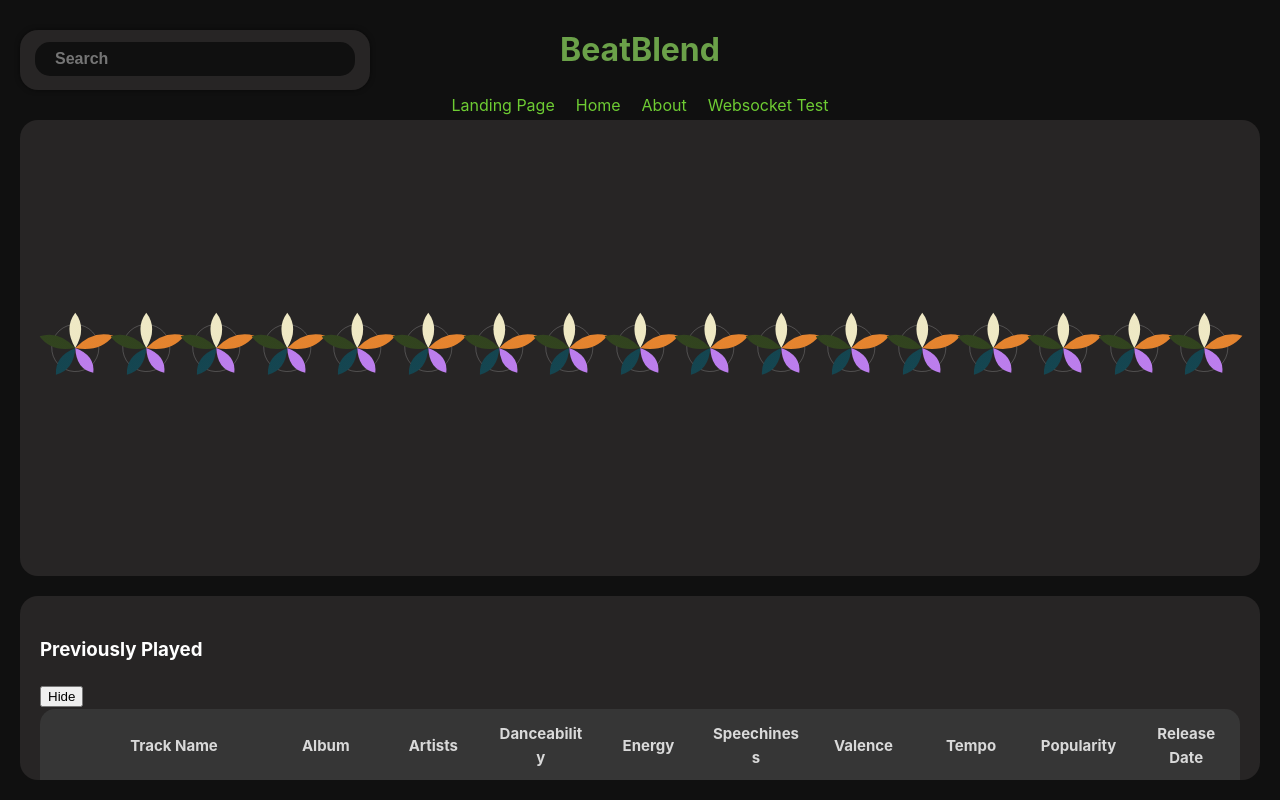
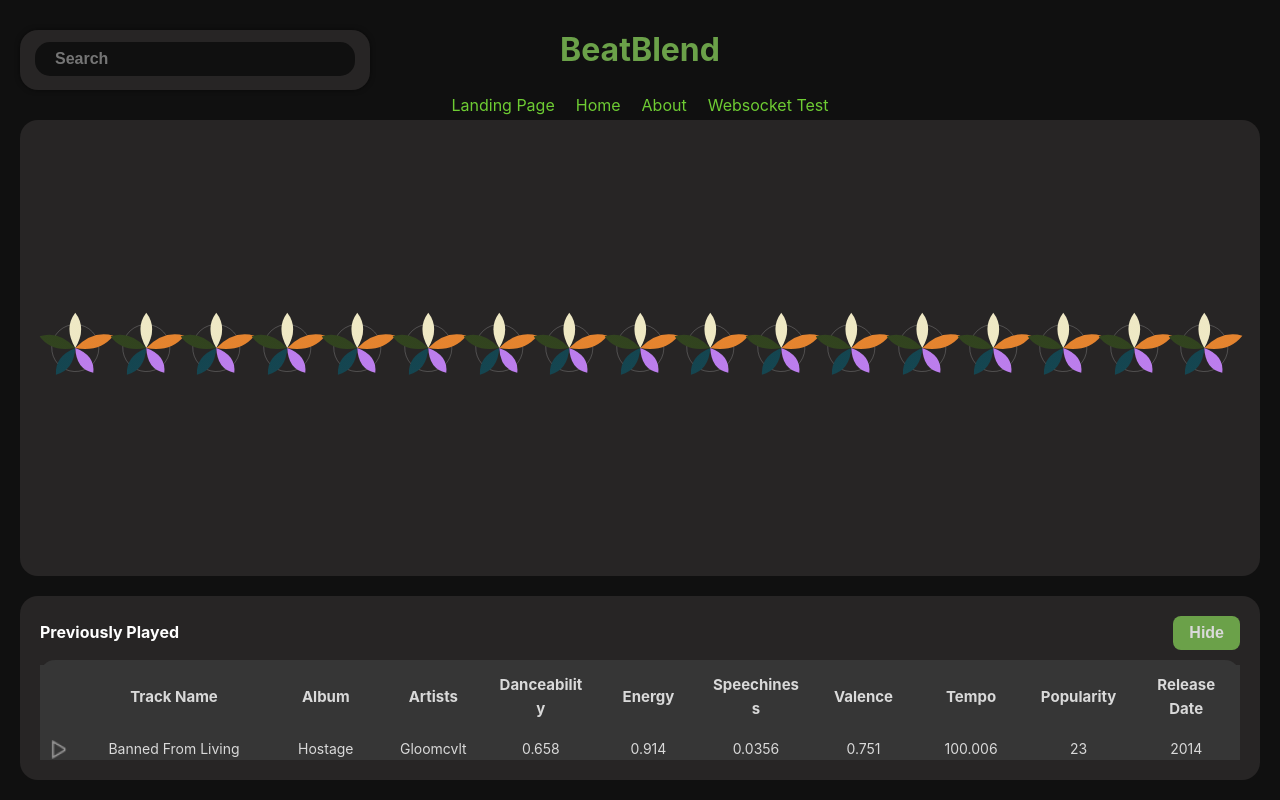
Before and after one commit to SpotifyMasterProject/BeatBlend, a Vue app in the folder client/: page /home in a window 1280 px wide. Both pictures are taken after a click on the button "Show". Built offline with nearby package versions, Linux system fonts and the light colour scheme.

Commit message:
Make header sticky

```diff
--- a/client/src/components/PreviouslyPlayed.vue
+++ b/client/src/components/PreviouslyPlayed.vue
@@ -119,13 +119,12 @@ const songs = ref([
   background-color: #363636;
   padding: 5px 0px 5px 0px;
   border-radius: 15px;
-  overflow: hidden;
+  max-height: 500px;
 }
 
 .song-table {
   width: 100%;
   color: #D9D9D9;
-  overflow: hidden;
 }
 
 .song-table table {
@@ -133,7 +132,6 @@ const songs = ref([
   border-collapse: collapse;
   border-radius: 15px;
   table-layout: fixed;
-  overflow: hidden;
 }
 .song-table th {
   padding: 8px;
@@ -143,6 +141,10 @@ const songs = ref([
   color: #D9D9D9;
   font-size: 15px;
   font-weight: bold;
+  position: sticky;
+  top: 0;
+  background-color: #363636;
+  z-index: 999;
 }
 .song-table td {
   padding: 8px;
--- a/client/src/views/HomeView.vue
+++ b/client/src/views/HomeView.vue
@@ -67,9 +67,58 @@ const flowerData = [
           {{ showPreviouslyPlayed ? "Hide" : "Show" }}
         </button>
       </div>
-      <div v-show="showPreviouslyPlayed">
+      <div v-show="showPreviouslyPlayed" class="table-scroll">
         <PreviouslyPlayed></PreviouslyPlayed>
       </div>
     </div>
   </div>
 </template>
+
+<style scoped>
+
+type2. previously-played.minimized{
+  height: auto;
+}
+.type2 .previously-played .table-header-container {
+  display: flex;
+  flex-direction: row;  /* Aligns the header and button horizontally */
+  align-items: center;
+  justify-content: flex-start;
+  width: 100%;
+  position: sticky;
+  top: 0;
+  z-index: 1000;
+  background-color: #272525;
+}
+.type2 .previously-played.minimized .table-header-container {
+  padding-bottom: 0; /* No padding when minimized */
+}
+.type2 .previously-played:not(.minimized) .table-header-container {
+  padding-bottom: 10px; /* Adds space between the header/button and the table when shown */
+}
+.type2 .previously-played h3 {
+  margin: 0;
+  font-size:16px;
+  width: 100%;
+}
+.type2 .previously-played button {
+  padding: 8px 16px;
+  background-color: #6BA149;
+  color: #D9D9D9;
+  border: none;
+  border-radius: 8px;
+  cursor: pointer;
+  font-size: 16px;
+  font-weight: bold;
+  transition: background-color 0.3s ease, transform 0.2s ease;
+}
+.type2 .previously-played button:hover {
+  background-color: #6AA834;
+  transform: scale(1.05); /* Slightly enlarge the button on hover */
+}
+.previously-played .table-scroll {
+  max-height: 700px; /* Adjust based on your UI requirements */
+  overflow-y: auto;
+  overflow-x: hidden; /* Assuming you don't want horizontal scrolling */
+}
+</style>
```
